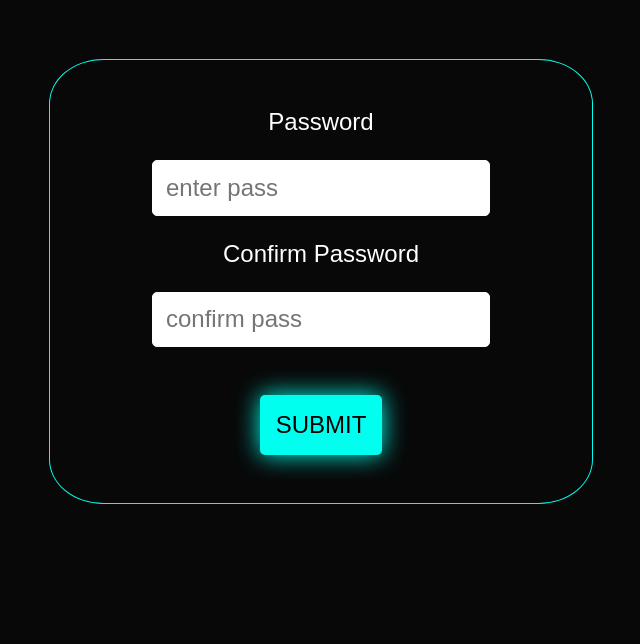
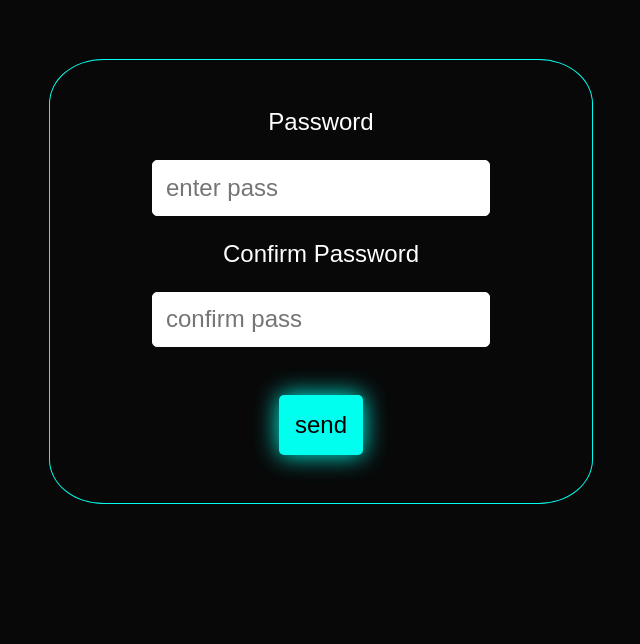
Before and after one commit to manijhaneswar1/PasswordVerification, a plain HTML site: page index.html in a window 1280 px wide. Shown: the part 156-800 px from the top of the page, without its empty margins (319-959 px from the left). Drawn offline with nearby package versions, Linux system fonts and the light colour scheme.

Commit message:
All done!

```diff
--- a/CSS.css
+++ b/CSS.css
@@ -188,5 +188,5 @@ footer ul li{
 footer .copyryt{
     text-align: center;
     word-spacing: 0.3rem;
-    bottom: 2rem;
+    bottom:2rem;
 }
--- a/JS.js
+++ b/JS.js
@@ -17,6 +17,6 @@ function checkPassword(event) {
         }
     } else {
         alert("Password can't be empty");
-        message.textContent = "";
+        message.textContent="";
     }
 }
--- a/index.html
+++ b/index.html
@@ -22,7 +22,7 @@
 
         <p id="message" class="text-msg"></p>
 
-        <input class="btn" type="submit" value="SUBMIT">
+        <input class="btn" type="submit" value="send">
     </form>
 </section>
 
```
